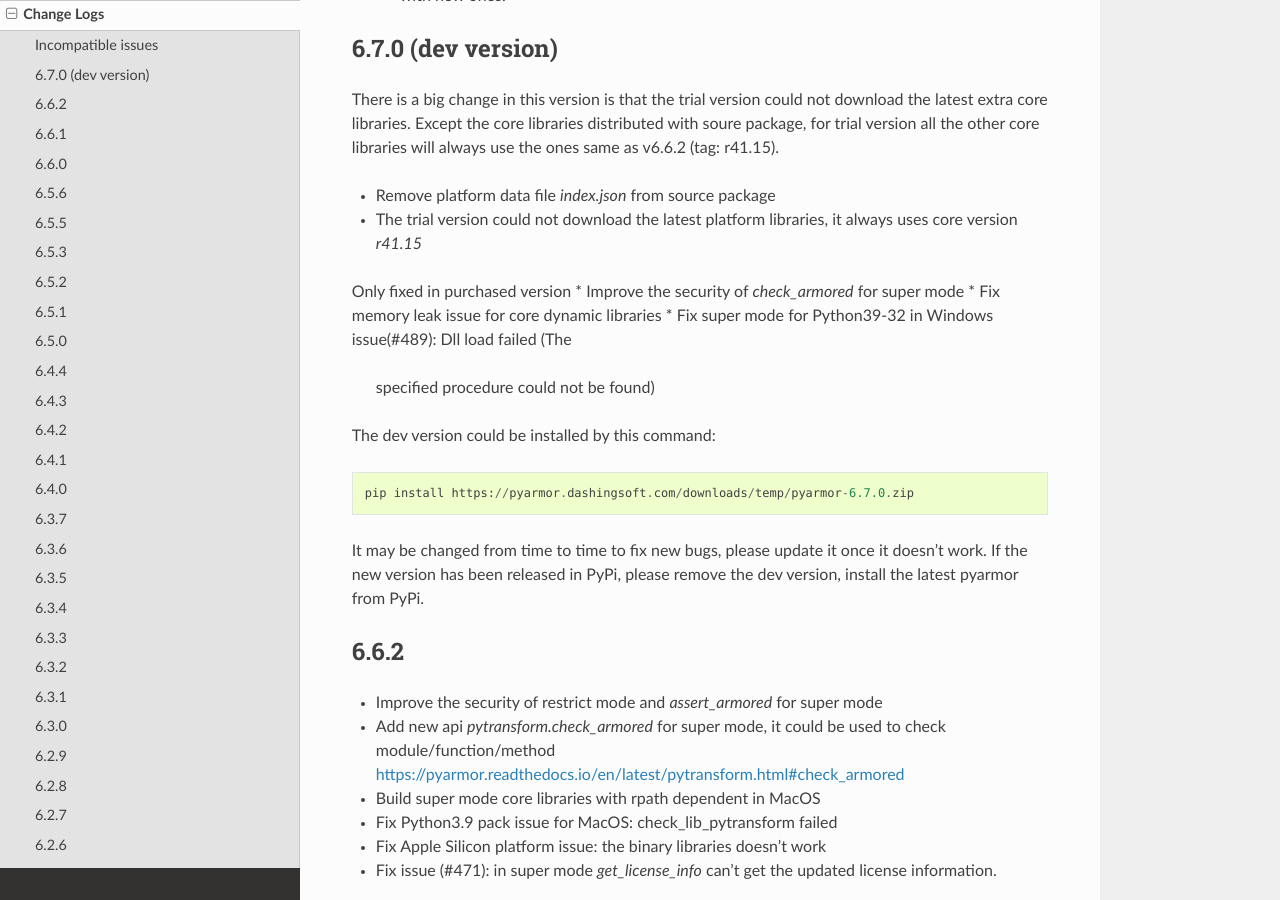
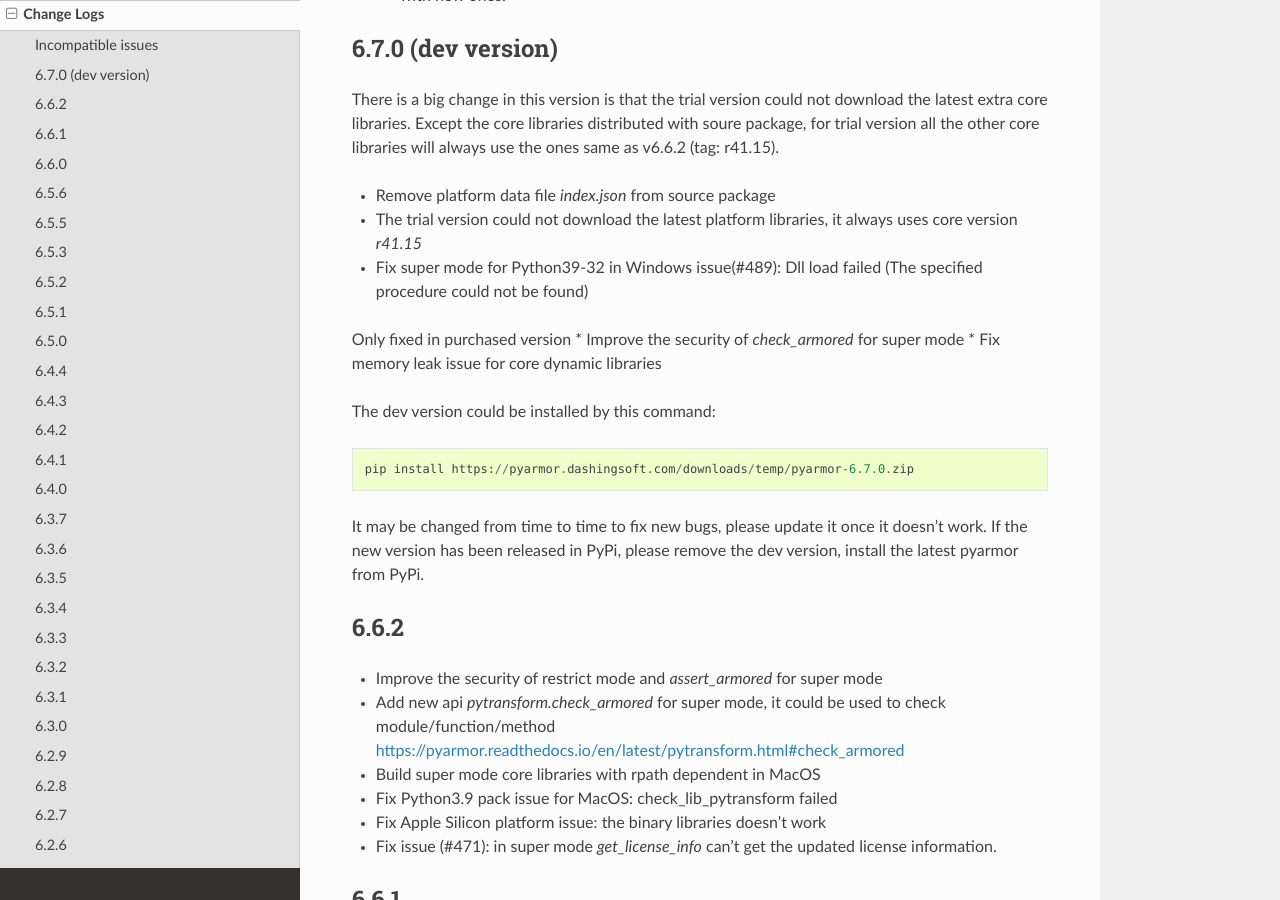
Before and after one commit to dashingsoft/pyarmor, a Sphinx documentation site: the page built from docs/change-logs.rst, in a window 1280 px wide and 900 px high, scrolled down 750 px. Built offline with Sphinx 7.4.7 and the Read the Docs theme 2.0.0, drawn with Linux system fonts in a browser that asks for light colours.

Commit message:
Refine change log

```diff
--- a/docs/change-logs.rst
+++ b/docs/change-logs.rst
@@ -43,12 +43,12 @@
 * Remove platform data file `index.json` from source package
 * The trial version could not download the latest platform libraries,
   it always uses core version `r41.15`
+* Fix super mode for Python39-32 in Windows issue(#489): Dll load failed (The
+  specified procedure could not be found)
 
 Only fixed in purchased version
 * Improve the security of `check_armored` for super mode
 * Fix memory leak issue for core dynamic libraries
-* Fix super mode for Python39-32 in Windows issue(#489): Dll load failed (The
-  specified procedure could not be found)
 
 The dev version could be installed by this command::
 
```
